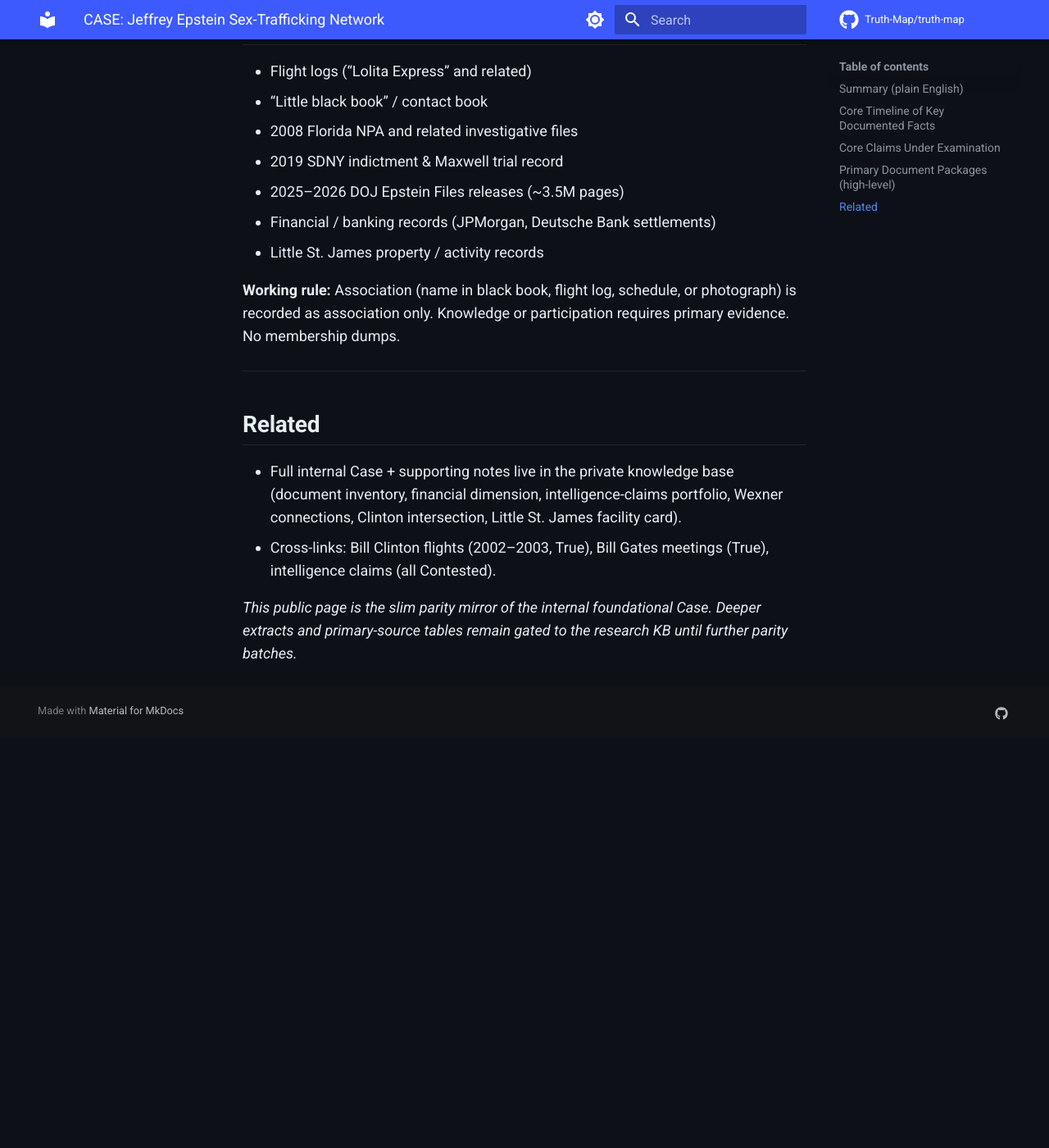
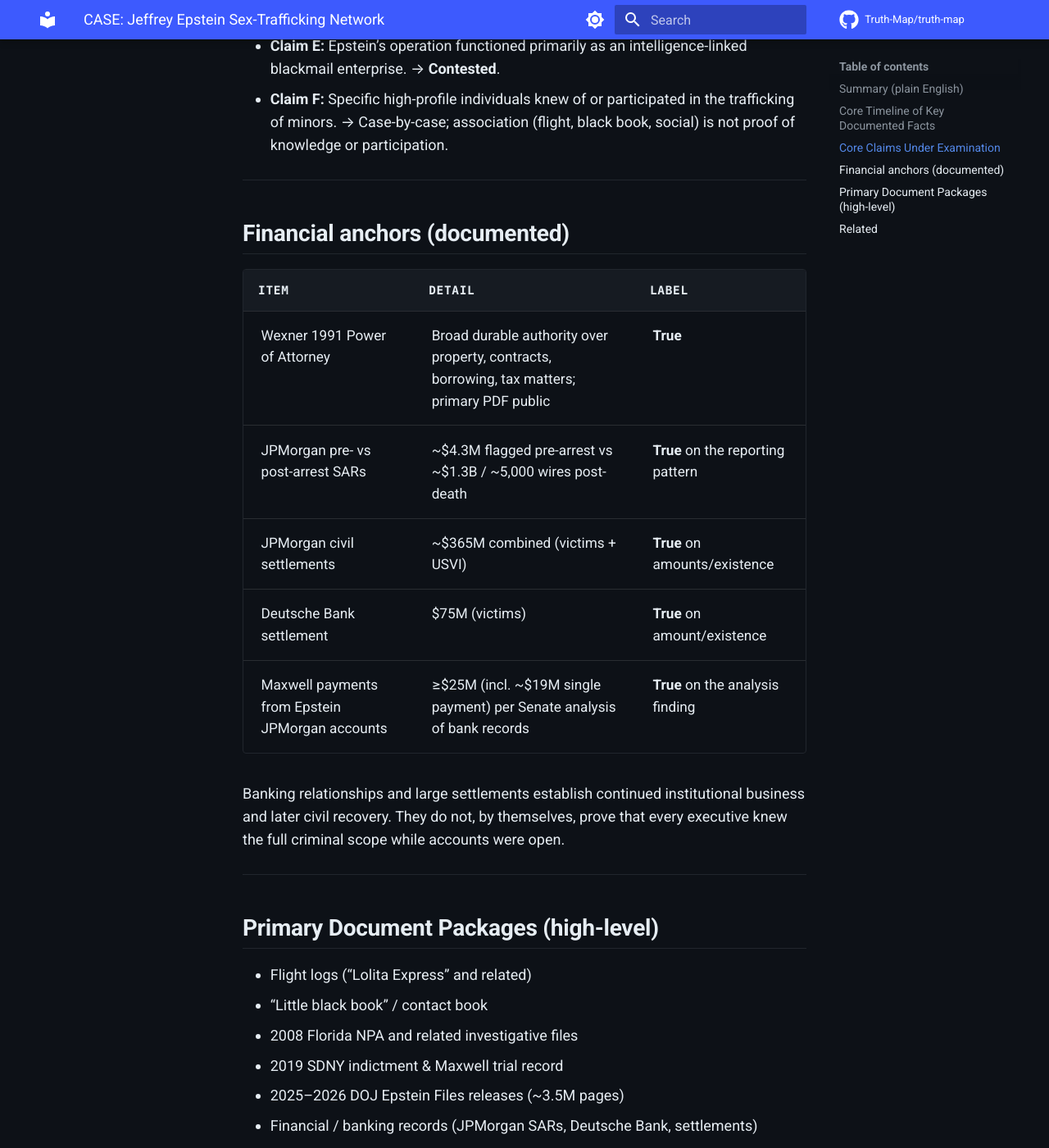
Before and after one commit to BnBCleaners/truth-map, an MkDocs documentation site: the page built from docs/cases/epstein-sex-trafficking-network.md, in a window 1280 px wide and 1400 px high, scrolled down 2757 px. Shown: the whole window at 82% size. Built offline with MkDocs 1.6.1 and Material for MkDocs 9.7.7, drawn with Linux system fonts in a browser that asks for light colours; comment, search, counter and statistics services are not loaded; before the commit the page ends 3656 px from its top, so only the background shows below that; some of the changed text lies outside the part shown.

Commit message:
Hygiene pass: surface Grok contribute path on landing + refresh public Epstein Case completeness
- Landing page Contribute now points to about/contributing (Grok session + Issues)
- Epstein public Case: completeness raised to reflect Wexner POA + JPMorgan SAR residual locks; keep slim parity style

```diff
--- a/docs/cases/epstein-sex-trafficking-network.md
+++ b/docs/cases/epstein-sex-trafficking-network.md
@@ -1,9 +1,9 @@
 # CASE: Jeffrey Epstein Sex-Trafficking Network
 
-**Status:** Foundational (core documented facts locked)
+**Status:** Foundational (core documented facts locked; financial residuals advanced)
 **Date Range:** mid-1990s – 2019 (core activity); 2005–2008 Florida case; 2019 federal indictment & death; 2021 Maxwell conviction; 2025–2026 major DOJ releases
 **Primary Locations:** New York; Palm Beach, FL; Little St. James (USVI); private aircraft
-**Completeness:** ~25% (skeleton + core timeline + document inventory)
+**Completeness:** ~55% (core timeline + document inventory + Wexner 1991 Power of Attorney primary + JPMorgan SAR pattern locked; intelligence claims remain Contested)
 
 ---
 
@@ -18,14 +18,16 @@ Jeffrey Epstein ran a long-running sex-trafficking operation that recruited and
 | Date | Event | Confidence |
 |------|-------|------------|
 | Mid-1990s onward | Epstein builds wealth and social network; pattern of recruiting young women/girls begins | High on pattern |
-| 2005–2008 | Palm Beach Police investigation; federal involvement; non-prosecution agreement (NPA) with U.S. Attorney’s Office | High |
+| July 1991 | Leslie H. Wexner executes broad durable Power of Attorney appointing Jeffrey E. Epstein | **True** (primary document) |
+| 2005–2008 | Palm Beach Police investigation; federal involvement; non-prosecution agreement (NPA) | High |
 | 2008 | Epstein pleads guilty to state prostitution charges in Florida; serves ~13 months with work release | High |
 | 2019 Jul | Federal indictment (SDNY) on sex-trafficking charges | High |
 | 2019 Aug 10 | Epstein found dead in MCC; official ruling suicide | High on death; Contested on circumstances |
-| 2020–2021 | Ghislaine Maxwell arrested, tried, and convicted (Dec 2021) on multiple counts related to sex trafficking of minors | High |
+| Aug–Sep 2019 | JPMorgan files SARs covering ~$1.3 billion in historical wires (vs ~$4.3M pre-arrest) | **True** on the reporting pattern |
+| 2020–2021 | Ghislaine Maxwell arrested, tried, and convicted (Dec 2021) | High |
 | 2022 Jun | Maxwell sentenced to 20 years | High |
 | 2025 | Large DOJ document releases under Epstein Files Transparency Act (~3.5M pages); DOJ/FBI memo: no evidence of formal “client list” or systematic blackmail ring of the popularly alleged type | High on release; memo conclusions official but Contested by critics |
-| 2025–2026 | Maxwell appeals exhausted (Supreme Court declined); Senate unanimously opposes any pardon (Jul 2026) | High |
+| 2025–2026 | Maxwell appeals exhausted; Senate unanimously opposes any pardon (Jul 2026) | High |
 
 ---
 
@@ -40,6 +42,20 @@ Jeffrey Epstein ran a long-running sex-trafficking operation that recruited and
 
 ---
 
+## Financial anchors (documented)
+
+| Item | Detail | Label |
+|------|--------|-------|
+| Wexner 1991 Power of Attorney | Broad durable authority over property, contracts, borrowing, tax matters; primary PDF public | **True** |
+| JPMorgan pre- vs post-arrest SARs | ~$4.3M flagged pre-arrest vs ~$1.3B / ~5,000 wires post-death | **True** on the reporting pattern |
+| JPMorgan civil settlements | ~$365M combined (victims + USVI) | **True** on amounts/existence |
+| Deutsche Bank settlement | $75M (victims) | **True** on amount/existence |
+| Maxwell payments from Epstein JPMorgan accounts | ≥$25M (incl. ~$19M single payment) per Senate analysis of bank records | **True** on the analysis finding |
+
+Banking relationships and large settlements establish continued institutional business and later civil recovery. They do not, by themselves, prove that every executive knew the full criminal scope while accounts were open.
+
+---
+
 ## Primary Document Packages (high-level)
 
 - Flight logs (“Lolita Express” and related)
@@ -47,7 +63,8 @@ Jeffrey Epstein ran a long-running sex-trafficking operation that recruited and
 - 2008 Florida NPA and related investigative files
 - 2019 SDNY indictment & Maxwell trial record
 - 2025–2026 DOJ Epstein Files releases (~3.5M pages)
-- Financial / banking records (JPMorgan, Deutsche Bank settlements)
+- Financial / banking records (JPMorgan SARs, Deutsche Bank, settlements)
+- July 1991 Wexner Power of Attorney (primary)
 - Little St. James property / activity records
 
 **Working rule:** Association (name in black book, flight log, schedule, or photograph) is recorded as association only. Knowledge or participation requires primary evidence. No membership dumps.
@@ -56,7 +73,7 @@ Jeffrey Epstein ran a long-running sex-trafficking operation that recruited and
 
 ## Related
 
-- Full internal Case + supporting notes live in the private knowledge base (document inventory, financial dimension, intelligence-claims portfolio, Wexner connections, Clinton intersection, Little St. James facility card).
+- Full internal Case + supporting notes live in the research knowledge base (document inventory, financial dimension, intelligence-claims portfolio, Wexner connections, Clinton intersection, Little St. James facility card).
 - Cross-links: Bill Clinton flights (2002–2003, True), Bill Gates meetings (True), intelligence claims (all Contested).
 
-*This public page is the slim parity mirror of the internal foundational Case. Deeper extracts and primary-source tables remain gated to the research KB until further parity batches.*
+*This public page is the slim parity mirror of the internal foundational Case. Deeper extracts and primary-source tables remain in the research KB until further parity batches.*
```
Also changed, not shown: docs/index.md (+1 -1 lines).
